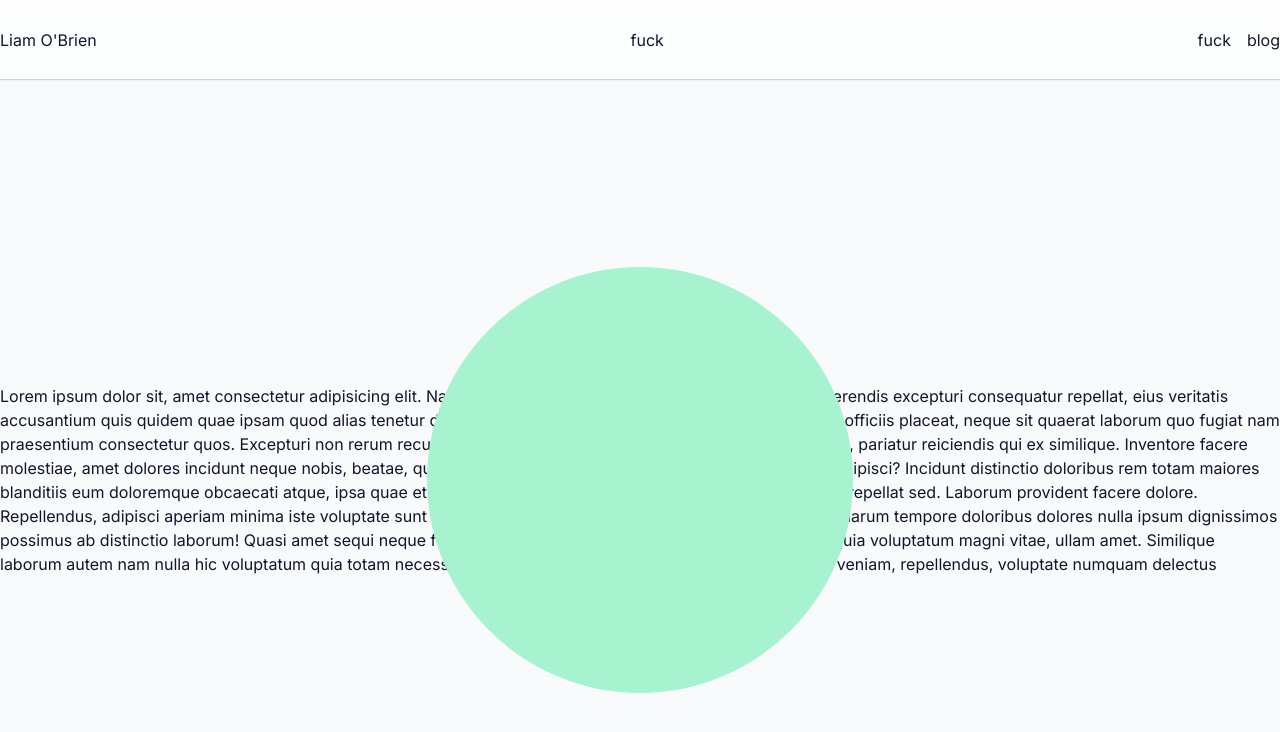
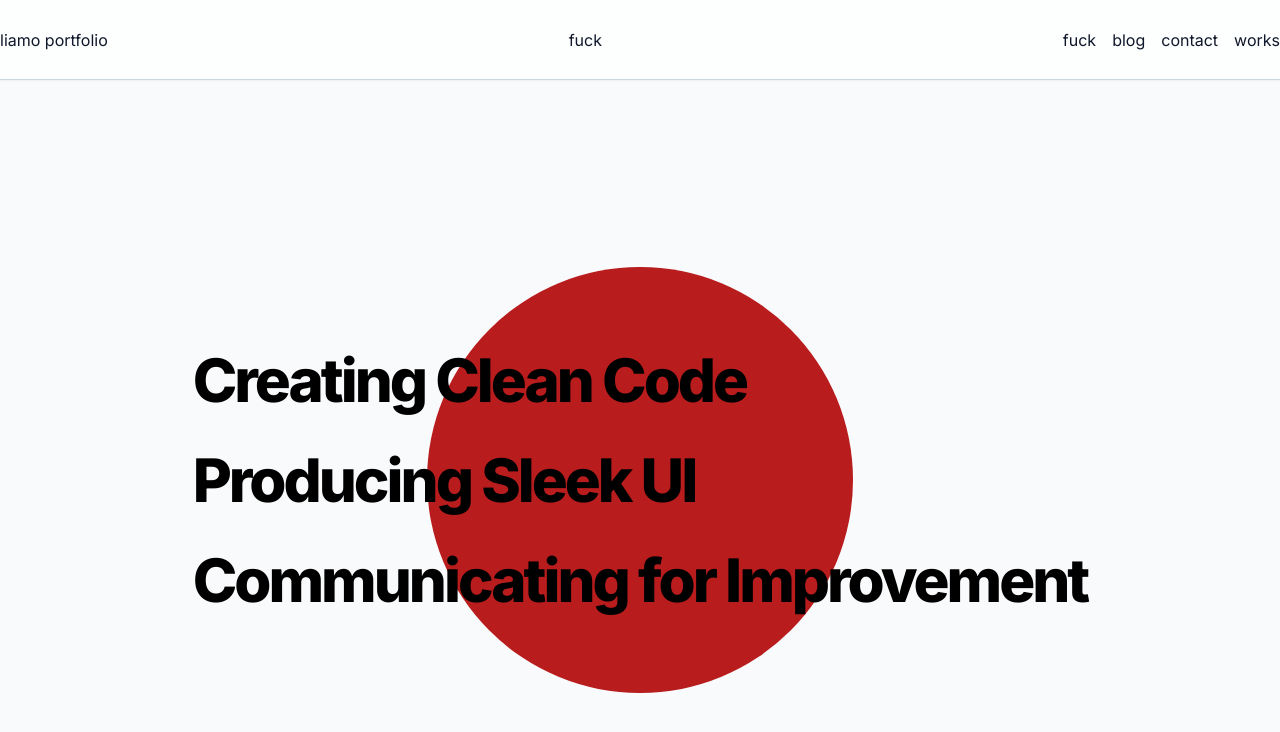
Before and after one commit to liamasis/testfolio, a Next.js app: page / in a window 1280 px wide. Shown: the top 732 px of the page. Built offline with nearby package versions, Linux system fonts and the light colour scheme.

Commit message:
added color and headings

```diff
--- a/src/app/layout.tsx
+++ b/src/app/layout.tsx
@@ -13,6 +13,9 @@ export default function RootLayout({
 }) {
   return (
     <html lang="en" className={cn('bg-white text-slate-900 antialiased', inter.className)}>
+      <head>
+        <title>liamo portfolio</title>
+      </head>
       <body className='min-h-screen bg-slate-50 dark:bg-slate-900 antialised w-full h-full justify-center'>
         <Providers>
           <Navbar></Navbar>
--- a/src/app/page.tsx
+++ b/src/app/page.tsx
@@ -1,14 +1,18 @@
 import Image from 'next/image'
 
 import Paragraph from '@/components/ui/Paragraph';
+import LargeHeading from '@/components/ui/LargeHeading';
 
 export default function Home() {
   return (
     <main className=' h-screen flex items-center justify-center '>
-Lorem ipsum dolor sit, amet consectetur adipisicing elit. Nam praesentium unde quaerat maxime incidunt, perferendis excepturi consequatur repellat, eius veritatis accusantium quis quidem quae ipsam quod alias tenetur ducimus sit hic, sint at? Dolor ut doloremque excepturi officiis placeat, neque sit quaerat laborum quo fugiat nam praesentium consectetur quos. Excepturi non rerum recusandae corrupti, possimus repudiandae corporis labore, pariatur reiciendis qui ex similique. Inventore facere molestiae, amet dolores incidunt neque nobis, beatae, quos sint excepturi maxime repudiandae quae delectus adipisci? Incidunt distinctio doloribus rem totam maiores blanditiis eum doloremque obcaecati atque, ipsa quae et saepe quasi, officia inventore molestias unde deserunt repellat sed. Laborum provident facere dolore. Repellendus, adipisci aperiam minima iste voluptate sunt quisquam sint tempora, itaque necessitatibus aliquam harum tempore doloribus dolores nulla ipsum dignissimos possimus ab distinctio laborum! Quasi amet sequi neque fuga? Autem quos exercitationem magnam doloribus quia voluptatum magni vitae, ullam amet. Similique laborum autem nam nulla hic voluptatum quia totam necessitatibus minima deleniti unde possimus assumenda veniam, repellendus, voluptate numquam delectus
+        {/* The circle */}
+        <div className="bg-red-700 rounded-full inline-flex items-center justify-center aspect-square w-2/6 absolute"></div>
 
-        <div className="bg-emerald-200 rounded-full inline-flex items-center justify-center aspect-square w-2/6 absolute">
-
+        <div className="p-40 grid grid-cols-1 z-50">
+          <LargeHeading className="py-5">Creating Clean Code</LargeHeading>
+          <LargeHeading className="py-5">Producing Sleek UI</LargeHeading>
+          <LargeHeading className="py-5">Communicating for Improvement</LargeHeading>
         </div>
 
     </main>
--- a/src/components/Navbar.tsx
+++ b/src/components/Navbar.tsx
@@ -11,7 +11,7 @@ const Navbar: FC<NavbarProps> = ({}) => {
     return <div className='backdrop-blur-sm bg-white/75 dark:bg-slate-900 z-50 top-0 left-0 right-0 h-20 border-b border-slate-300 dark:border-slate-700 shadow-sm flex items-center justify-between'>
         <div className="container max-w-7xl m-auto w-full flex justify-between items-center">
             <Link href='/' className='text-dark dark:text-white'>
-                Liam O'Brien
+                liamo portfolio
             </Link>
             <div className="md-hidden">
                 <ThemeToggle />
@@ -24,6 +24,18 @@ const Navbar: FC<NavbarProps> = ({}) => {
                 >
                     blog
                 </Link>
+                <Link
+                    href = '/contact'
+                    className='text-dark dark:text-white'
+                >
+                    contact
+                </Link>
+                <Link
+                    href = '/works'
+                    className='text-dark dark:text-white'
+                >
+                    works
+                </Link>
             </div>
         </div>
     </div>
```
